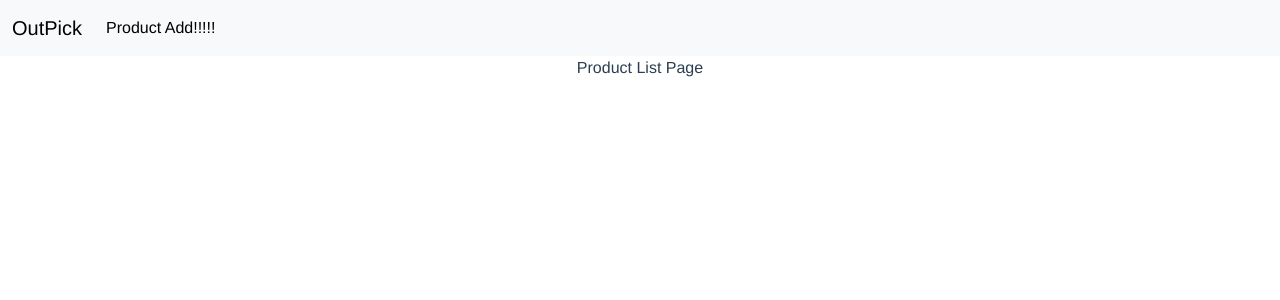
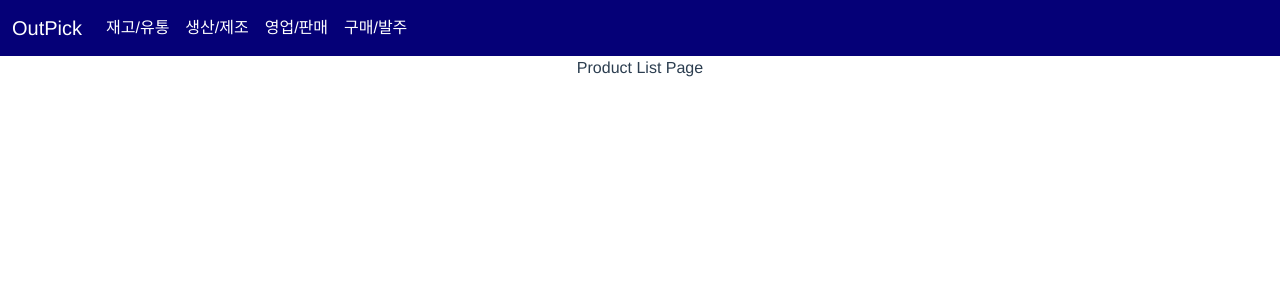
Before and after one commit to beyond-sw-camp/be05-4th-6team-OutPick, a Vue app in the folder vue_outpick_pjt/: page / in a window 1280 px wide. Shown: the top 300 px of the page. Built offline with nearby package versions, Linux system fonts and the light colour scheme.

Commit message:
modify App.vue

```diff
--- a/vue_outpick_pjt/src/App.vue
+++ b/vue_outpick_pjt/src/App.vue
@@ -1,20 +1,29 @@
 <template>
-  <nav class="navbar navbar-expand-lg bg-body-tertiary">
+  <nav class="navbar navbar-expand-lg">
     <div class="container-fluid">
-      <router-link class="navbar-brand" :to="{ name : 'List' }">OutPick</router-link>
+      <router-link class="navbar-brand text-white" :to="{ name : 'List' }">OutPick</router-link>
 
       <!-- 누르면 항목들이 나오는 버튼 -->
-      <!-- <button class="navbar-toggler" type="button" data-bs-toggle="collapse" data-bs-target="#navbarNav" aria-controls="navbarNav" aria-expanded="false" aria-label="Toggle navigation">
+      <button class="navbar-toggler" type="button" data-bs-toggle="collapse" data-bs-target="#navbarNav" aria-controls="navbarNav" aria-expanded="false" aria-label="Toggle navigation">
         <span class="navbar-toggler-icon"></span>
-      </button> -->
+      </button>
       <!-- 눌렀을 때 나오는 항목들 -->
-      <!-- <div class="collapse navbar-collapse" id="navbarNav"> -->
+      <div class="collapse navbar-collapse" id="navbarNav">
         <ul class="navbar-nav me-auto">
           <li class="nav-item">
-            <router-link class="nav-link active" aria-current="page" :to="{name : 'ProductAdd'}">Product Add!!!!!</router-link>
+            <router-link class="nav-link active text-white" aria-current="page" :to="{name : 'List'}">재고/유통</router-link>
+          </li>
+          <li class="nav-item">
+            <router-link class="nav-link active text-white" aria-current="page" :to="{name : 'List'}">생산/제조</router-link>
+          </li>
+          <li class="nav-item">
+            <router-link class="nav-link active text-white" aria-current="page" :to="{name : 'List'}">영업/판매</router-link>
+          </li>
+          <li class="nav-item">
+            <router-link class="nav-link active text-white" aria-current="page" :to="{name : 'List'}">구매/발주</router-link>
           </li>
         </ul>
-      <!-- </div> -->
+      </div>
     </div>
   </nav>
 
@@ -45,4 +54,9 @@ export default {
   text-align: center;
   color: #2c3e50;
 }
+
+nav{
+  background-color: #050077;
+}
+
 </style>
```
